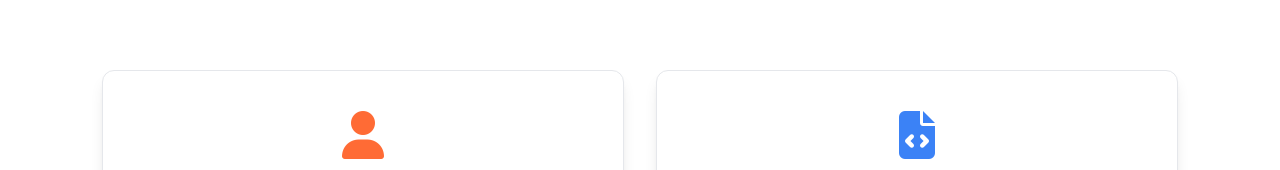
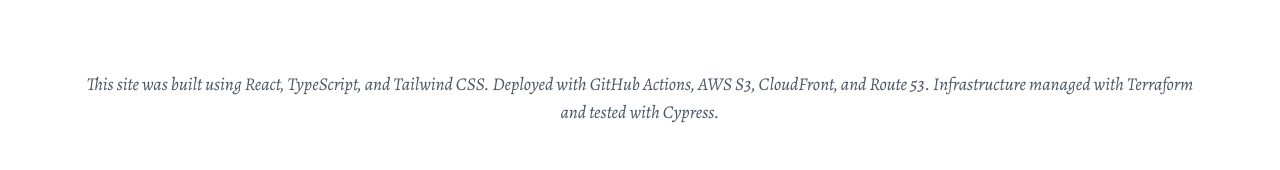
Before and after one commit to pkpkvac/peter-kvac-resume, a React (Vite) app: page / in a window 1280 px wide. Shown: the part 630-800 px from the top of the page. Built offline with nearby package versions, Linux system fonts and the light colour scheme.

Commit message:
Test deployment

```diff
--- a/src/pages/HomePage.tsx
+++ b/src/pages/HomePage.tsx
@@ -73,6 +73,11 @@
 					<h2 className="text-3xl font-bold text-gray-800 py-20">
 						Welcome to my portfolio page.
 					</h2>
+					<p className="text-lg text-gray-600 italic mb-14">
+						This site was built using React, TypeScript, and Tailwind CSS.
+						Deployed with GitHub Actions, AWS S3, CloudFront, and Route 53.
+						Infrastructure managed with Terraform and tested with Cypress.
+					</p>
 
 					{/* Cards Section - Responsive layout */}
 					<div
```
